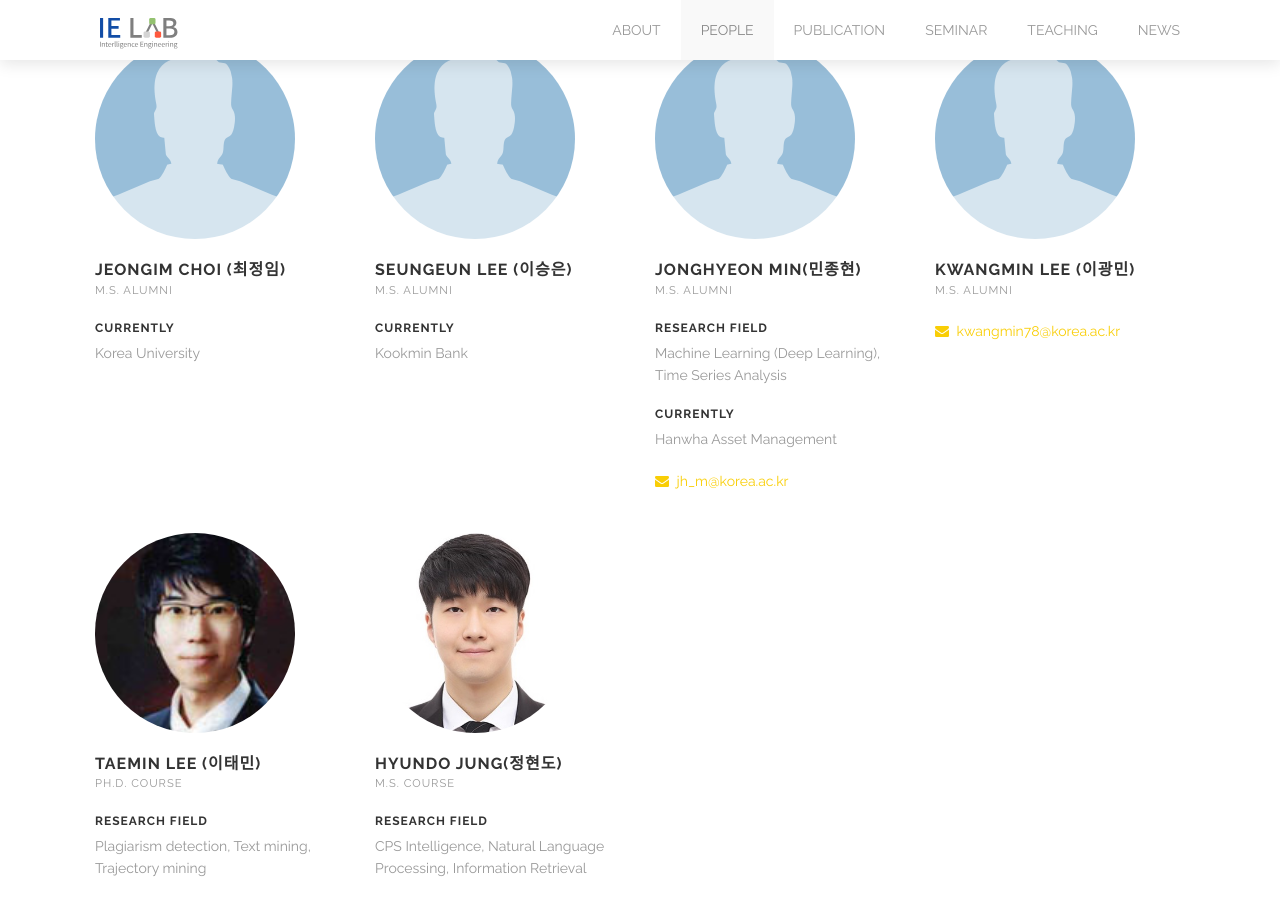
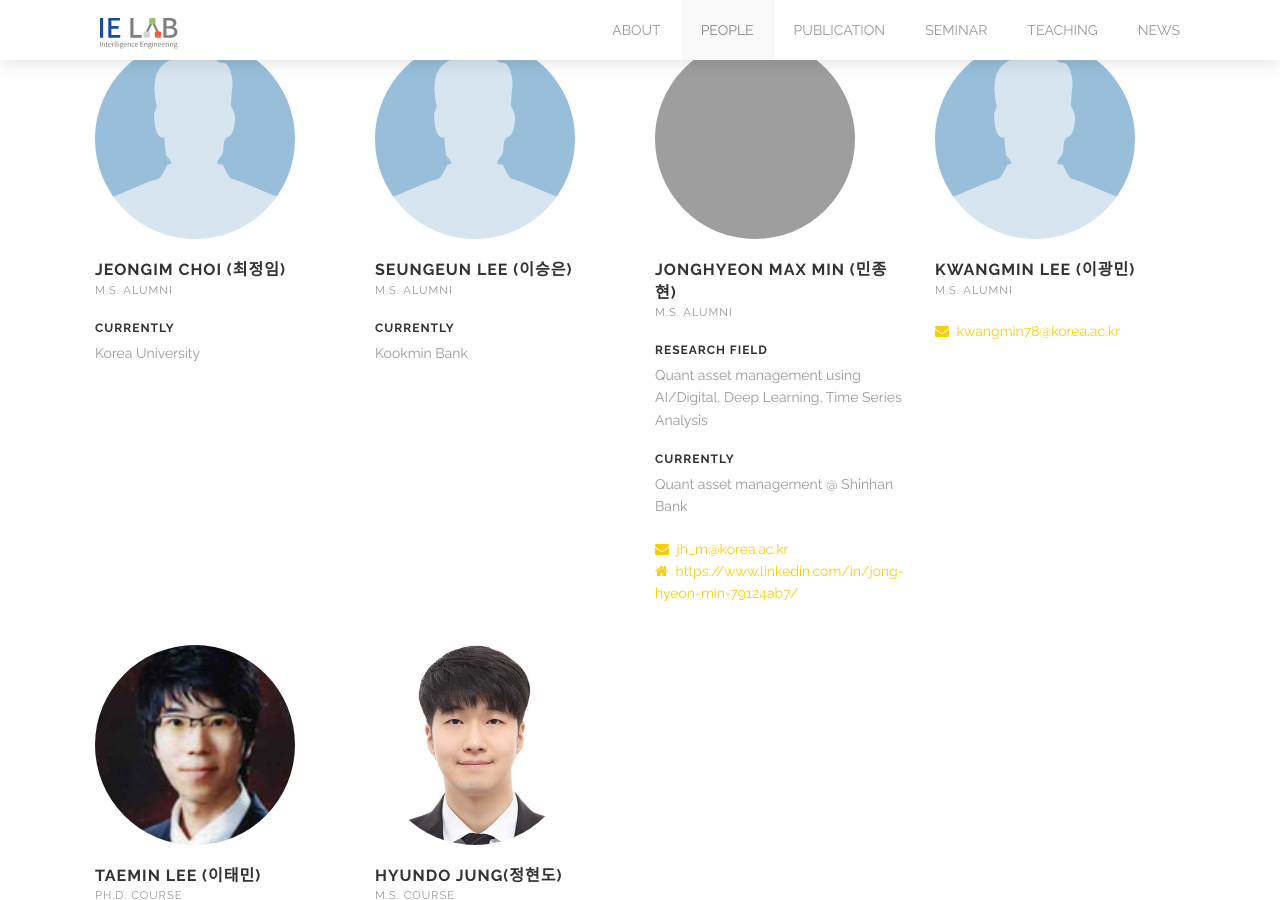
Before and after one commit to kuielab/kuielab.github.io, a Jekyll site: the page built from people.html, in a window 1280 px wide and 900 px high, scrolled down 3937 px. Built offline with Jekyll 4.4.1, drawn with Linux system fonts in a browser that asks for light colours; grey boxes are pictures that could not be loaded.

Commit message:
Update people.html

```diff
--- a/people.html
+++ b/people.html
@@ -125,12 +125,13 @@ people:
         position: M.S. Alumni
         currently: Kookmin Bank
         avatar: images/avatar/noface.png
-      - name: JongHyeon Min(민종현)
+      - name: JongHyeon Max Min (민종현)
         position: M.S. Alumni
-        research: Machine Learning (Deep Learning), Time Series Analysis
-        currently: Hanwha Asset Management
-        avatar: images/avatar/noface.png
+        research: Quant asset management using AI/Digital, Deep Learning, Time Series Analysis
+        currently: Quant asset management @ Shinhan Bank
+        avatar: images/avatar/mjh.jpg
         email: jh_m@korea.ac.kr
+        blog: https://www.linkedin.com/in/jong-hyeon-min-79124ab7/
       - name: KwangMin Lee (이광민)
         position: M.S. Alumni
         avatar: images/avatar/noface.png
```
